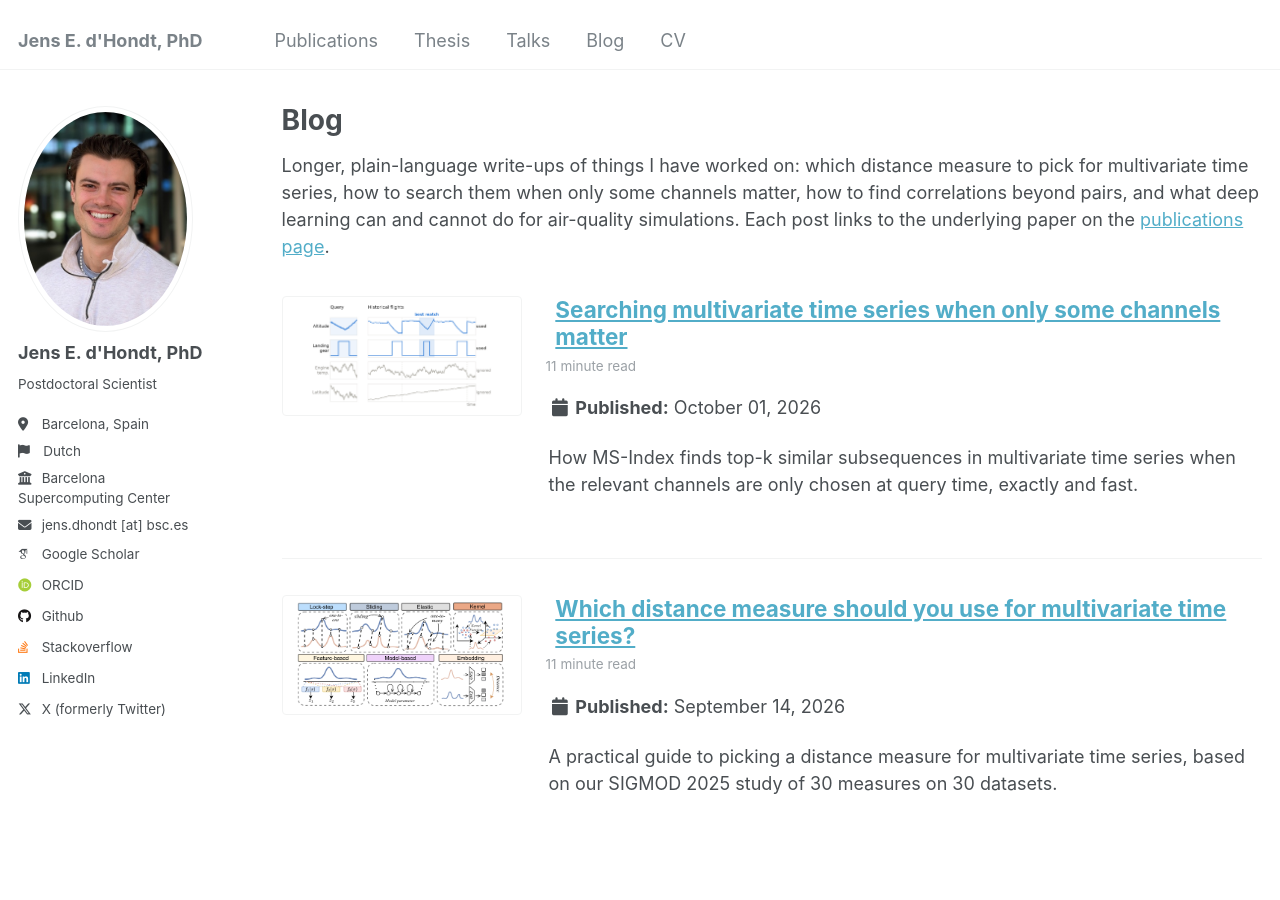
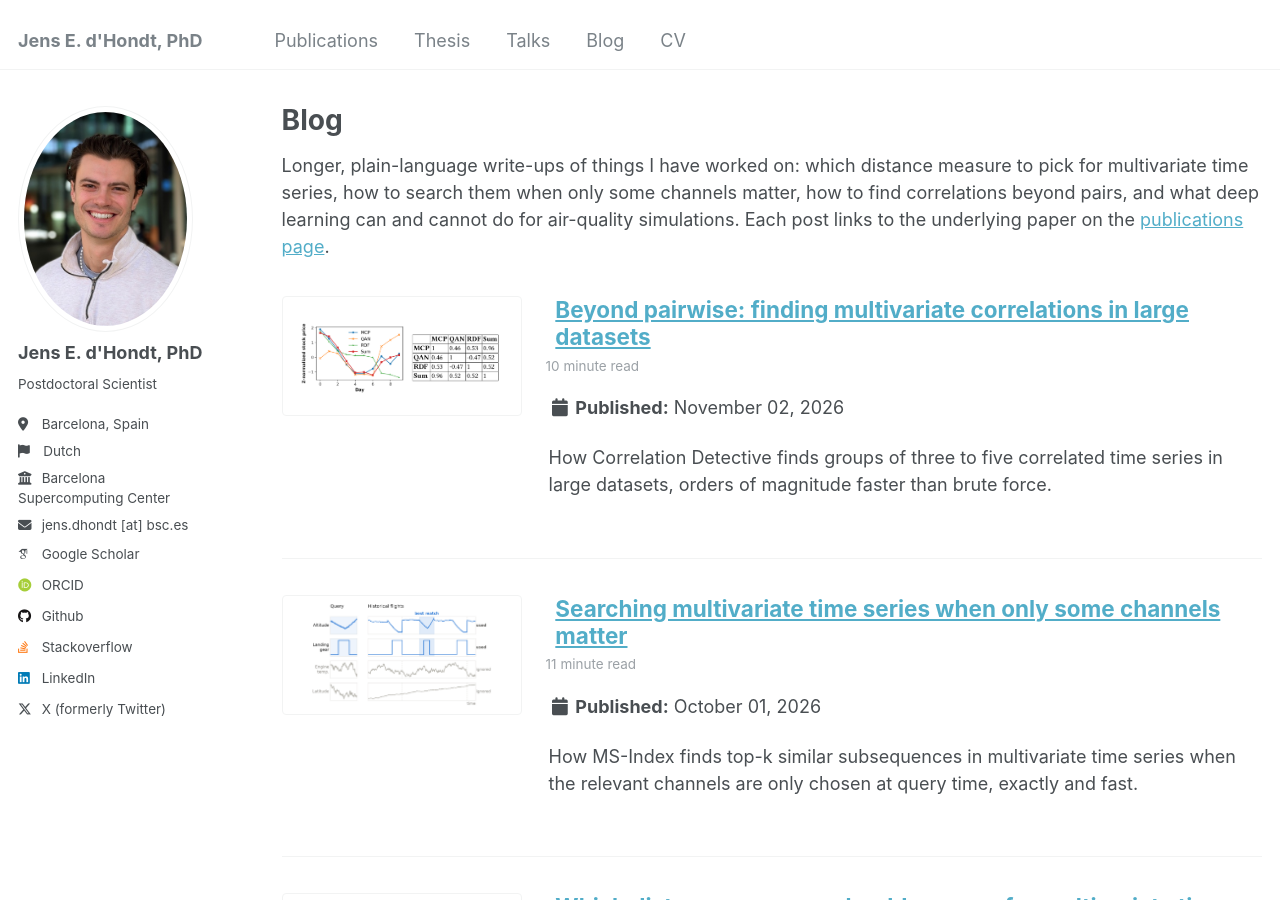
Before and after one commit to JdHondt/jdhondt.github.io, a Jekyll site: the page built from _pages/blog.html, in a window 1280 px wide and 900 px high. Built offline with Jekyll 4.4.1, drawn with Linux system fonts in a browser that asks for light colours; some web fonts are replaced.

Commit message:
Publish third blog post: Correlation Detective multivariate correlations
Co-Authored-By: Claude Opus 5.5 <noreply@anthropic.com>

````diff
--- a/_drafts/2026-12-01-multivariate-correlations-correlation-detective.md
+++ b/_posts/2026-11-02-multivariate-correlations-correlation-detective.md
@@ -1,6 +1,8 @@
 ---
 title: "Beyond pairwise: finding multivariate correlations in large datasets"
-date: 2026-12-01
+date: 2026-11-02
+header:
+  teaser: blog/correlation-detective/stocks-example.png
 permalink: /blog/multivariate-correlations-correlation-detective/
 excerpt: "How Correlation Detective finds groups of three to five correlated time series in large datasets, orders of magnitude faster than brute force."
 tags:
@@ -14,6 +16,11 @@ tags:
 ## Why pairwise correlation misses things
 
 Here is the example that opens our VLDB 2022 paper. Take the daily closing prices of three stocks on the Australian Securities Exchange, MCP, QAN and RDF. Pairwise, none of them look very related: MCP and QAN correlate at 0.46, MCP and RDF at 0.53, and QAN and RDF are negatively correlated at -0.47. But if you add QAN and RDF together, the resulting series tracks MCP with a correlation of 0.96. Looking only at pairs, you would never have found this. The same pattern shows up in fMRI data, where one brain region follows the average activity of two others, and in climate science, where a ternary correlation revealed a new teleconnection pattern.
+
+<figure>
+  <a href="/images/blog/correlation-detective/stocks-example.png" target="_blank" rel="noopener"><img src="/images/blog/correlation-detective/stocks-example.png" alt="Line chart of z-normalized daily closing prices of MCP, QAN, RDF and the sum of QAN and RDF over ten days, next to their correlation matrix. The sum tracks MCP closely (correlation 0.96), while every pairwise correlation is between -0.47 and 0.53." style="width:100%"></a>
+  <figcaption>Three ASX stocks and their correlation matrix. No pair stands out, but QAN plus RDF follows MCP almost exactly. (Figure from the VLDB 2022 paper; click to enlarge.)</figcaption>
+</figure>
 
 The two papers cover two families of multivariate correlation measures.
 
@@ -33,6 +40,11 @@ What makes it worse is that apriori-style pruning, where you drop a group as soo
 
 **Clustering-based search.** Correlation Detective first clusters the vectors hierarchically (top-down K-means++, K around 10, a tree of three to four levels for 1000 vectors). It then enumerates combinations of *clusters* rather than vectors and computes the bounds for each. If the lower bound is above the threshold, every combination inside is an answer and gets added wholesale. If the upper bound is below it, the whole combination is discarded. Only if the threshold falls in between does the algorithm split the largest cluster and recurse. Because correlated vectors tend to land in the same clusters, most decisions happen high up in the tree, and clustering quality only affects speed, never correctness. Two refinements matter in practice: using the actual minimum and maximum pairwise correlations between cluster members instead of the worst-case geometric bounds narrows them by 50 to 90 percent and cuts runtime by about an order of magnitude, and a top-k variant seeds the running threshold with the k-th highest pairwise correlation and prioritizes promising branches. The same prioritization gives a progressive mode that returned around 80 percent of the answers in 10 percent of the time in the 2022 experiments, and over 90 percent in the journal experiments.
 
+<figure>
+  <a href="/images/blog/correlation-detective/cluster-bounds.png" target="_blank" rel="noopener"><img src="/images/blog/correlation-detective/cluster-bounds.png" alt="Left: a three-level cluster tree over eight vectors a to h, with root clusters C1, C2 and C3 split into sub-clusters C4 to C10. Right: three clusters drawn as circles around their centroids, with the closest and farthest possible distances between members of C2 and C3 marked as u and l." style="width:100%"></a>
+  <figcaption>Left: the cluster hierarchy that the search walks down, splitting a cluster only when a combination is indecisive. Right: how the centroid distance and the cluster radii bound the correlation between any two members of C2 and C3. (Figure from the VLDB 2022 paper; click to enlarge.)</figcaption>
+</figure>
+
 **Keeping results fresh on streams.** The bounds of a cluster combination depend on only two pairs of vectors per cluster pair: the ones that determine the minimum and maximum pairwise correlation (the "extrema pairs"). CDStream stores every decisive cluster combination in an index keyed by those pairs. When a new value arrives, the index says which extrema pairs might have changed; if they are still valid, nothing else needs checking. Updates are processed in batches (in the journal version, configurable epochs inside a sliding window, trading freshness for throughput). Because a burst of updates can invalidate so much of the index that recomputing from scratch is cheaper, CDHybrid fits a small online regression on arrival counts and execution times and switches between CDStream and plain CD automatically.
 
 ## Results
@@ -47,8 +59,6 @@ Thresholds and query patterns differ per row, so read across, not down.
 | fMRI (VLDBJ) | 237 and 509 series | Four in-memory DBMS, SQL for PC(1,3) | CD 2.70 s and 16.63 s; DBMS1 168.86 s and 5,138.61 s; the other three timed out at 8 h |
 | Stocks (VLDBJ) | subsets up to 12,800 of 28,678 stocks | Two exhaustive baselines (OPT, UNOPT) | Baselines hit the 8 h limit for all four measures; CD's runtime grows at a much slower rate |
 | Stocks stream (VLDB 2022) | 1,000 stocks, window 2,000 | CD re-run per batch | CDStream needs a few milliseconds per batch for small patterns, about an order of magnitude less than CD |
-
-<!-- FIGURE: Two-panel figure. Left: the MCP/QAN/RDF example from Fig. 1 of the VLDB 2022 paper (three z-normalized price series plus their sum, with the 4x4 correlation matrix as an inset). Right: schematic of the cluster hierarchy with a decisive-positive, decisive-negative and indecisive cluster combination coloured differently, redrawn from Fig. 2b/2c. Use the site's default palette; no logos. -->
 
 ## Running Correlation Detective
 
@@ -107,6 +117,7 @@ Other useful knobs in `RunParameters` are `setMinJump`, `setIrreducibility`, `se
 
 ## Cite this
 
+{% raw %}
 ```bibtex
 @article{minartz2022multivariate,
   author  = {Minartz, Koen and d'Hondt, Jens E. and Papapetrou, Odysseas},
@@ -129,3 +140,4 @@ Other useful knobs in `RunParameters` are `setMinJump`, `setIrreducibility`, `se
   doi     = {10.1007/s00778-023-00815-y}
 }
 ```
+{% endraw %}
````
Also changed, not shown: images/blog/correlation-detective/cluster-bounds.png (added), images/blog/correlation-detective/stocks-example.png (added).
